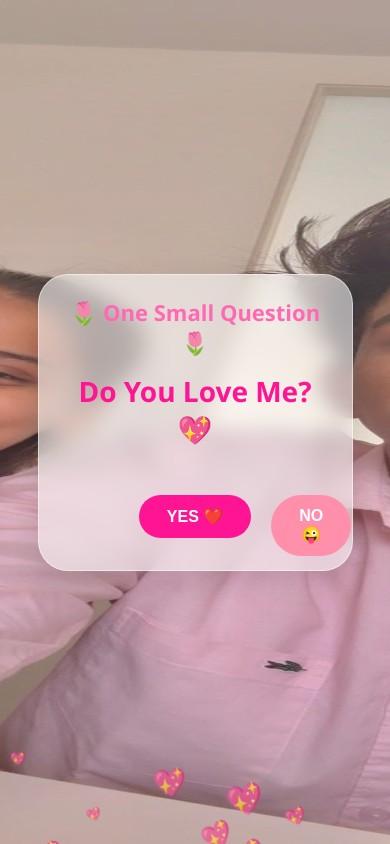
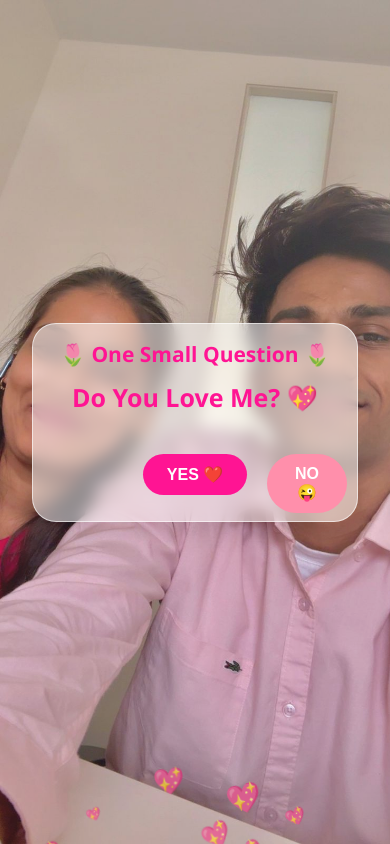
Before and after one commit to moinn07/my-love, a plain HTML site: page index.html in a window 390 px wide. Both pictures are taken after a click on the button "Continue ❤️". Shown: the top 844 px of the page. Drawn offline with Linux system fonts and the light colour scheme.

Commit message:
Update index.html

```diff
--- a/index.html
+++ b/index.html
@@ -12,64 +12,69 @@
     box-sizing:border-box;
 }
 
+html, body{
+    width:100%;
+    min-height:100%;
+}
+
 body{
     font-family:'Segoe UI',sans-serif;
-    height:100vh;
+    min-height:100dvh;
     overflow:hidden;
-    background:url('photo1.jpg') center center/cover no-repeat fixed;
+    background:url('photo1.jpg') center top/cover no-repeat;
     transition:1s ease;
 }
 
 .overlay{
-    position:absolute;
+    position:fixed;
     inset:0;
-    background:rgba(255,182,193,0.18);
+    background:rgba(255,182,193,0.12);
 }
 
 .container{
     position:relative;
     z-index:2;
-    height:100vh;
+    min-height:100dvh;
     display:flex;
     justify-content:center;
     align-items:center;
-    padding:20px;
+    padding:12px;
 }
 
 .card{
     position:relative;
-    background:rgba(255,255,255,0.55);
-    backdrop-filter:blur(10px);
-    -webkit-backdrop-filter:blur(10px);
-    width:75%;
-    max-width:500px;
-    padding:28px;
-    border-radius:30px;
+    background:rgba(255,255,255,0.50);
+    backdrop-filter:blur(8px);
+    -webkit-backdrop-filter:blur(8px);
+    width:90%;
+    max-width:480px;
+    padding:24px;
+    border-radius:28px;
     text-align:center;
-    border:1px solid rgba(255,255,255,0.5);
-    box-shadow:0 8px 30px rgba(0,0,0,.12);
+    border:1px solid rgba(255,255,255,0.6);
+    box-shadow:0 8px 25px rgba(0,0,0,.12);
 }
 
 #page3{
-    max-width:430px;
+    max-width:440px;
 }
 
 h1{
     color:#ff1493;
-    font-size:34px;
-    margin-bottom:15px;
+    font-size:32px;
+    margin-bottom:12px;
 }
 
 h2{
-    color:#ff69b4;
-    font-size:24px;
-    margin-bottom:15px;
+    color:#ff1493;
+    font-size:23px;
+    margin-bottom:12px;
 }
 
 p{
     color:#8b005d;
     font-size:16px;
-    line-height:1.6;
+    line-height:1.5;
 }
 
 button{
@@ -112,37 +117,68 @@ button:hover{
     z-index:1;
     opacity:.75;
     animation:float 8s linear infinite;
+    pointer-events:none;
 }
 
 @keyframes float{
     0%{
-        transform:translateY(100vh) rotate(0deg);
+        transform:translateY(100dvh) rotate(0deg);
     }
     100%{
         transform:translateY(-100px) rotate(360deg);
     }
 }
 
-@media(max-width:768px){
+@media(max-width:600px){
+    body{
+        background-position:center top;
+        background-size:cover;
+    }
+
+    .container{
+        align-items:center;
+        padding:10px;
+    }
+
     .card{
-        width:90%;
-        padding:22px;
+        width:86%;
+        padding:18px;
+        border-radius:24px;
     }
 
     h1{
         font-size:28px;
+        margin-bottom:10px;
     }
 
     h2{
-        font-size:22px;
+        font-size:21px;
     }
 
     p{
         font-size:15px;
+        line-height:1.45;
     }
 
     button{
         font-size:16px;
+        padding:11px 24px;
+        margin-top:8px;
+    }
+}
+
+@media(max-width:390px){
+    .card{
+        width:88%;
+        padding:16px;
+    }
+
+    h1{
+        font-size:25px;
+    }
+
+    p{
+        font-size:14px;
     }
 }
 </style>
@@ -189,43 +225,43 @@ button:hover{
         <h1>💖 I Knew It 💖</h1>
 
         <p>
-            Thank you for being part of my life.
+            Thank you for being part of my life. ❤️
         </p>
 
         <br>
 
         <p>
-            Your smile makes my bad days brighter,
-            your voice brings me peace,
+            Your smile makes my bad days brighter, your voice brings me peace,
             and your love makes my life beautiful.
         </p>
 
         <br>
 
         <p>
-            No matter how many years pass,
-            I will always choose you.
-            Again. And again. And again. ❤️
+            No matter how many years pass, I will always choose you.<br>
+            Again.<br>
+            And again.<br>
+            And again. 💕
         </p>
 
         <br>
 
-        <h2 style="color:#ff1493;">
+        <h2>
             Mai Teri Ghiri, Tu Chuhara Mera ❤️
         </h2>
 
         <br>
 
         <p>
-            Out of all the people in this world,
-            I am grateful that I found you. 💕
+            Out of all the people in this world, I'm grateful that I found you.
+            You are my favorite hello and my hardest goodbye. 🥰
         </p>
 
         <br>
 
         <h2>
             Forever Yours,<br>
-            Ronaldo 🥰
+            Ronaldo ❤️
         </h2>
     </div>
 
@@ -234,12 +270,16 @@ button:hover{
 <script>
 function nextPage(){
     document.body.style.backgroundImage = "url('photo2.jpg')";
+    document.body.style.backgroundPosition = "center top";
+
     document.getElementById("page1").classList.add("hidden");
     document.getElementById("page2").classList.remove("hidden");
 }
 
 function showLove(){
     document.body.style.backgroundImage = "url('photo3.jpg')";
+    document.body.style.backgroundPosition = "center top";
+
     document.getElementById("page2").classList.add("hidden");
     document.getElementById("page3").classList.remove("hidden");
 }
@@ -254,8 +294,8 @@ function moveButton(event){
     const maxX = card.clientWidth - noBtn.offsetWidth - 20;
     const maxY = card.clientHeight - noBtn.offsetHeight - 20;
 
-    const x = Math.random() * maxX;
-    const y = Math.random() * maxY;
+    const x = Math.max(10, Math.random() * maxX);
+    const y = Math.max(10, Math.random() * maxY);
 
     noBtn.style.left = x + "px";
     noBtn.style.top = y + "px";
@@ -265,12 +305,12 @@ noBtn.addEventListener("mouseenter", moveButton);
 noBtn.addEventListener("click", moveButton);
 noBtn.addEventListener("touchstart", moveButton);
 
-for(let i=0;i<30;i++){
+for(let i=0;i<22;i++){
     let heart = document.createElement("div");
     heart.className = "heart";
     heart.innerHTML = "💖";
     heart.style.left = Math.random()*100 + "%";
-    heart.style.fontSize = (12 + Math.random()*20) + "px";
+    heart.style.fontSize = (12 + Math.random()*18) + "px";
     heart.style.animationDuration = (5 + Math.random()*5) + "s";
     document.body.appendChild(heart);
 }
```
